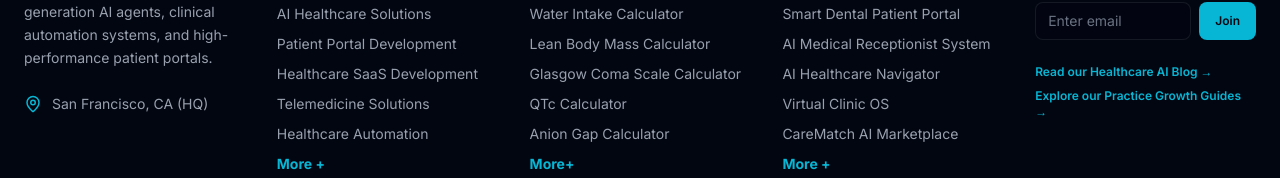
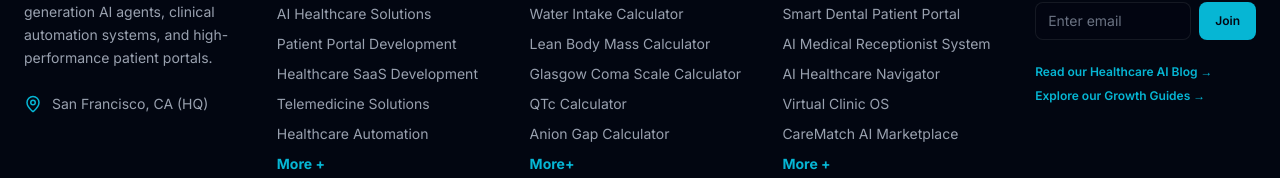
Before and after one commit to alimubashir822/MedClinicX, a Next.js app: page / in a window 1280 px wide. Shown: the part 4030-4208 px from the top of the page. Built offline with nearby package versions, Linux system fonts and the light colour scheme.

Commit message:
style: update footer link text to 'Explore our Growth Guides'

```diff
--- a/components/Footer.tsx
+++ b/components/Footer.tsx
@@ -237,7 +237,7 @@
                 Read our Healthcare AI Blog &rarr;
               </Link>
               <Link href="/guide" className="text-xs text-brand-cyan hover:underline font-semibold">
-                Explore our Practice Growth Guides &rarr;
+                Explore our Growth Guides &rarr;
               </Link>
             </div>
           </div>
```
